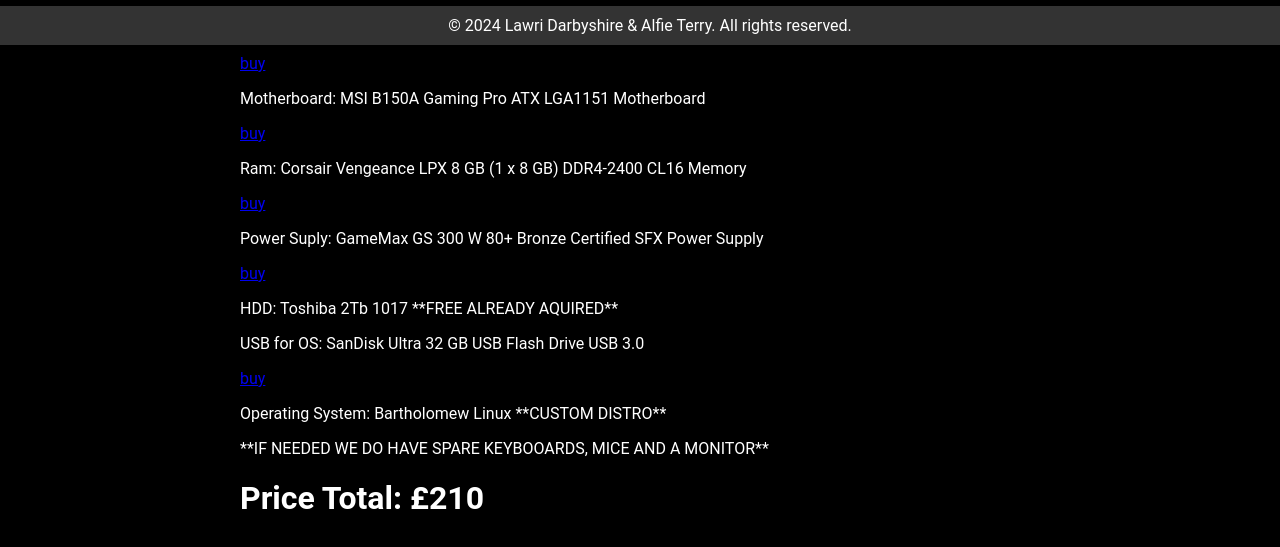
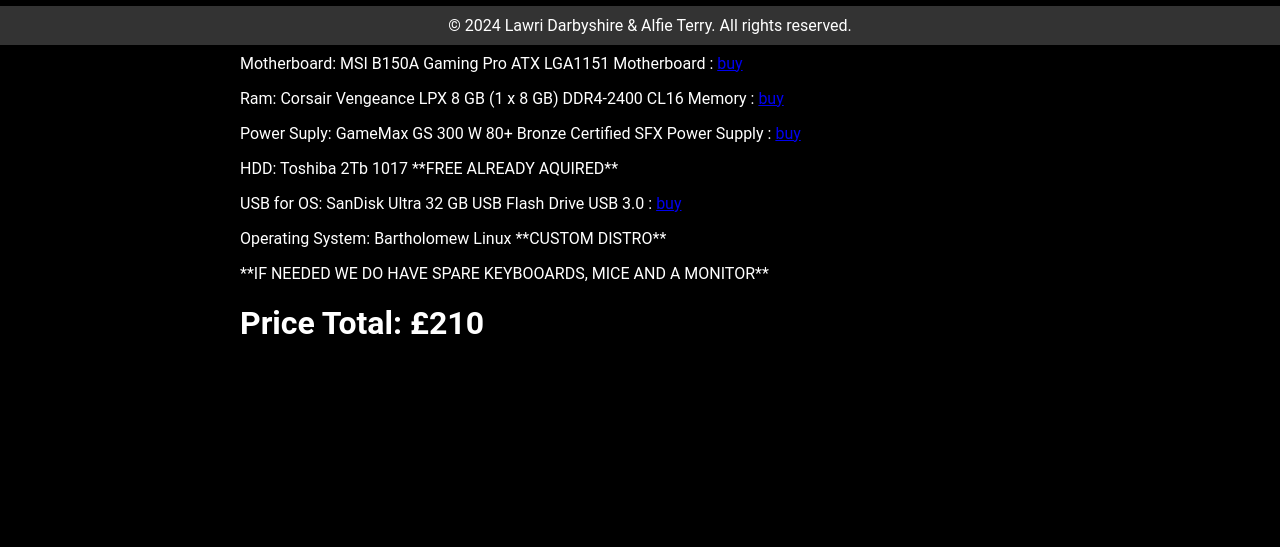
Before and after one commit to Darbyshire64/BuildCompetion2024, a plain HTML site: page Index.html in a window 1280 px wide. Shown: the part 755-1302 px from the top of the page. After the commit the page ends 1139 px from the top, so only its background shows below. Drawn offline with Linux system fonts and the light colour scheme.

Commit message:
Update Index.html

```diff
--- a/Index.html
+++ b/Index.html
@@ -55,12 +55,12 @@
 
 <div class="container">
     <h1>What we will Use...</h1>
-    <p><bold>Cpu:</bold> Intel Core i3-6100 3.7 GHz Dual-Core Processor</p><a href="https://amzn.eu/d/bG1YlKs">buy</a>
-    <p><bold>Motherboard:</bold> MSI B150A Gaming Pro ATX LGA1151 Motherboard</p><a href="https://amzn.eu/d/gbP1nKF">buy</a>
-    <p><bold>Ram:</bold> Corsair Vengeance LPX 8 GB (1 x 8 GB) DDR4-2400 CL16 Memory</p><a href="https://amzn.eu/d/a2lf4FT">buy</a>
-    <p><bold>Power Suply:</bold> GameMax GS 300 W 80+ Bronze Certified SFX Power Supply</p><a href="https://www.cclonline.com/gs-300-gamemax-gs300-300w-80-plus-bronze-power-supply/">buy</a>
+    <p><bold>Cpu:</bold> Intel Core i3-6100 3.7 GHz Dual-Core Processor : <a href="https://amzn.eu/d/bG1YlKs">buy</a></p>
+    <p><bold>Motherboard:</bold> MSI B150A Gaming Pro ATX LGA1151 Motherboard : <a href="https://amzn.eu/d/gbP1nKF">buy</a></p>
+    <p><bold>Ram:</bold> Corsair Vengeance LPX 8 GB (1 x 8 GB) DDR4-2400 CL16 Memory : <a href="https://amzn.eu/d/a2lf4FT">buy</a></p>
+    <p><bold>Power Suply:</bold> GameMax GS 300 W 80+ Bronze Certified SFX Power Supply :  <a href="https://www.cclonline.com/gs-300-gamemax-gs300-300w-80-plus-bronze-power-supply/">buy</a></p>
     <p><bold>HDD:</bold> Toshiba 2Tb 1017 <bold>**FREE ALREADY AQUIRED**</bold></p>
-    <p><bold>USB for OS:</bold> SanDisk Ultra 32 GB USB Flash Drive USB 3.0 </p><a href="https://amzn.eu/d/aQZZt70">buy</a>
+    <p><bold>USB for OS:</bold> SanDisk Ultra 32 GB USB Flash Drive USB 3.0 : <a href="https://amzn.eu/d/aQZZt70">buy</a></p>
     <p><bold>Operating System:</bold> Bartholomew Linux **CUSTOM DISTRO**</p>
     <p><bold>**IF NEEDED WE DO HAVE SPARE KEYBOOARDS, MICE AND A MONITOR**</bold></p>
     <h1><bold>Price Total:</bold> £210</h1>
```
